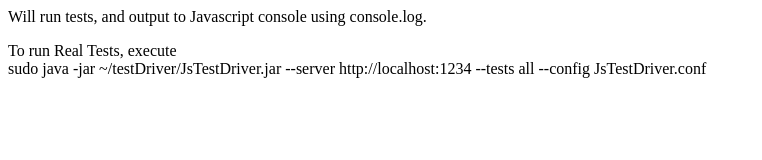
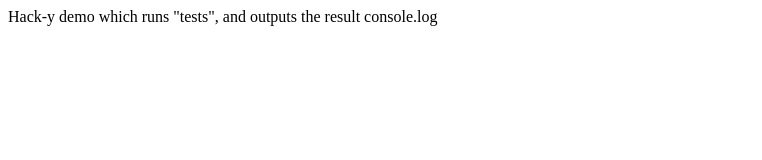
Before and after one commit to JWally/jsLPSolver, a website: page index.html in a window 1280 px wide. Shown: the whole page, without its empty margins (0-762 px from the left). Drawn offline with Linux system fonts and the light colour scheme.

Commit message:
Update index.html

```diff
--- a/index.html
+++ b/index.html
@@ -8,11 +8,8 @@
 </head>
 
 <body>
-Will run tests, and output to Javascript console using console.log.
-<p>
-    To run Real Tests, execute <br />
-sudo java -jar ~/testDriver/JsTestDriver.jar --server http://localhost:1234 --tests all --config JsTestDriver.conf
-</p>
+Hack-y demo which runs "tests", and outputs the result console.log <br />
+
 </body>
 
 
```
